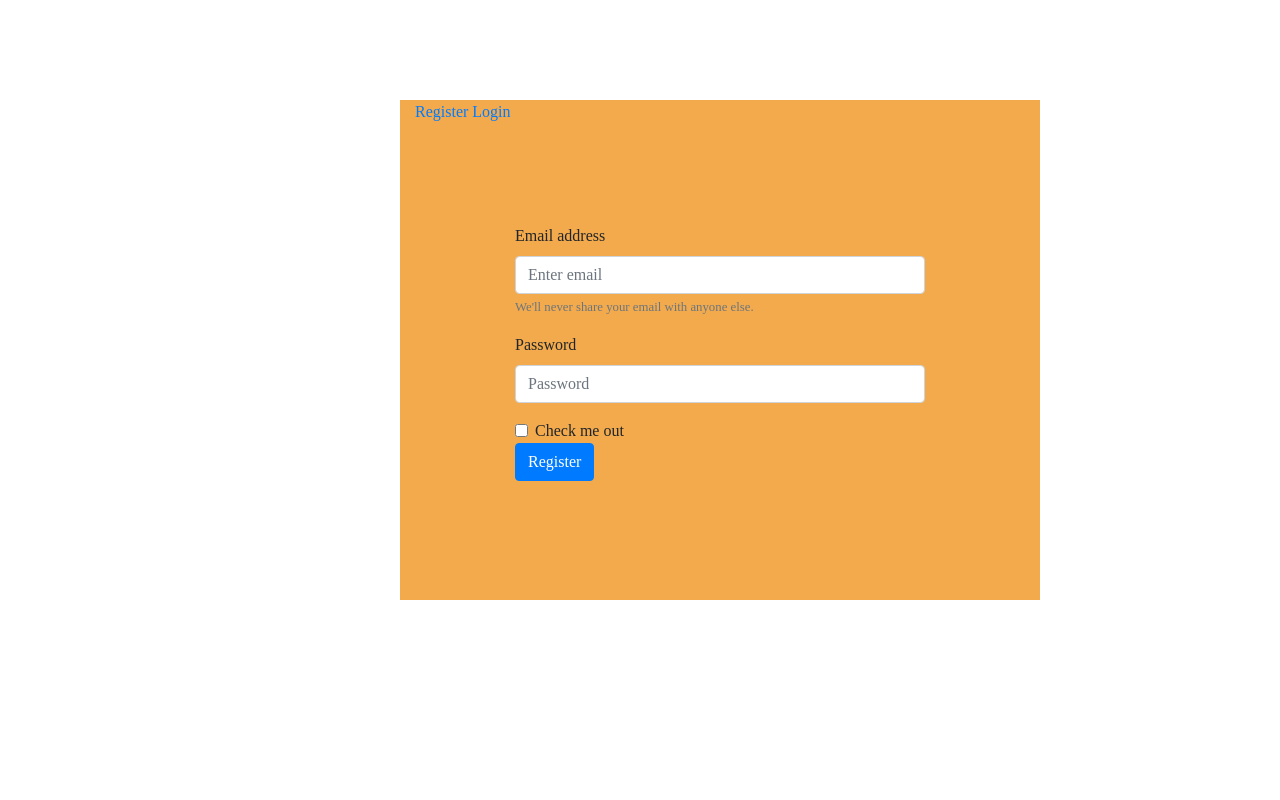
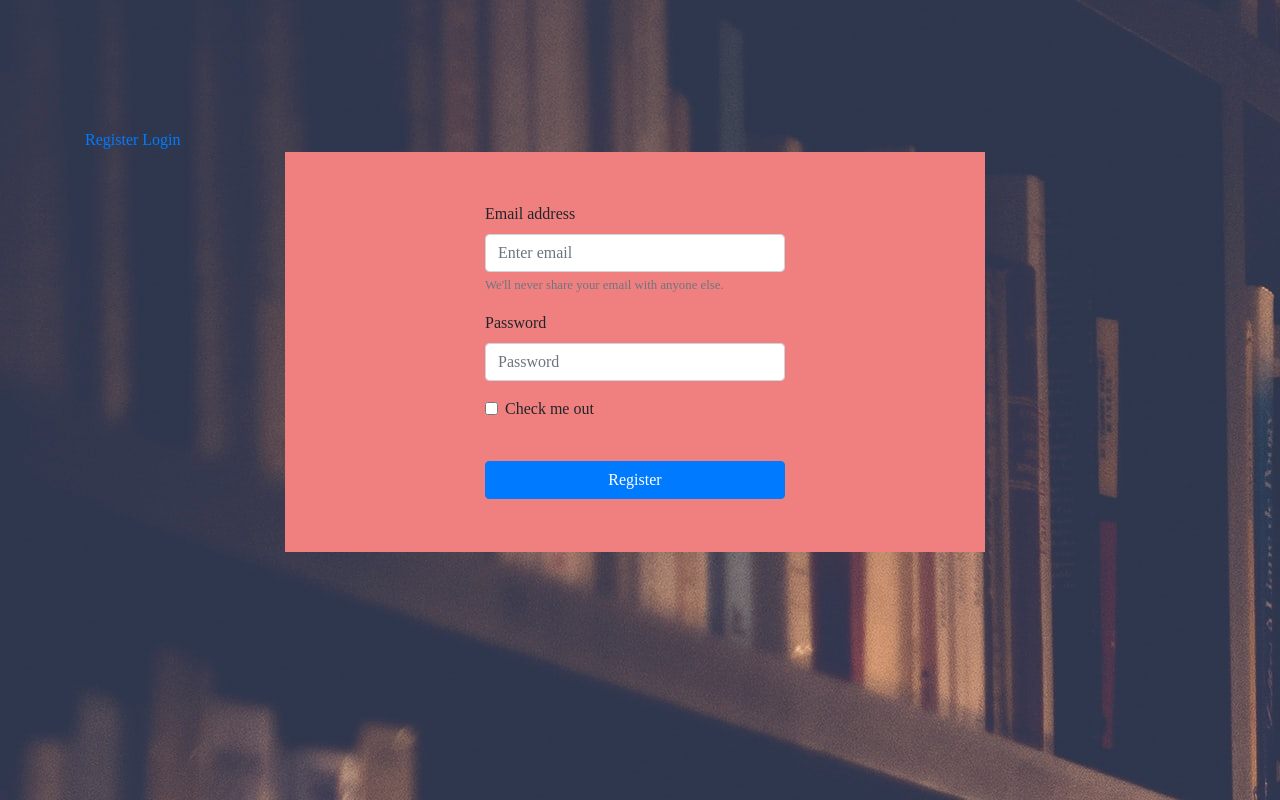
Before and after one commit to sundaramgupta/book-review, a Flask app: page / in a window 1280 px wide. Run offline with Flask 2, Linux system fonts and the light colour scheme; some libraries are stand-ins or nearby versions.

Commit message:
improved reg page

```diff
--- a/static/stylesheet.css
+++ b/static/stylesheet.css
@@ -1,24 +1,33 @@
+body{
+	background-image: url('back.jpg');
+}
+
 .container{
-	width:50%;
+	width:100%;
 	height:500px;
-	margin-left: 400px;
-	background-color: #F2AA4CFF;
-	position: fixed;
 	font-family: 'Baskervville';
-	margin-top: 100px;
+	margin-top: 10%;
 
 
 }
+.form{
+	background-color: #F08080;
+	width:700px;
+	height: 400px;
+	margin-left: 200px;
+	margin-right: 100px
+	border-radius:100px;
 
 
-.container menu{
-	float:left;
-	padding: 0 0px 0 0px;
-	box-shadow: 10px 10px;
-	font-size: 50px;
-	color: black;
 }
+.form-group,.form-check, .btn {
+	width:300px;
+	margin-left: 200px;
+}
+form{
+	padding-top:50px;
+}
+.btn{
+	margin-top: 40px;
 
-form{
-	margin: 100px;
 }
--- a/templates/layout.html
+++ b/templates/layout.html
@@ -12,6 +12,7 @@
                     <a href="{{ url_for('registration') }}">Register</a>
                     <a href="{{ url_for('login') }}">Login</a>
                 </div>
+                <div class="form">
                     <form>
                       <div class="form-group">
                         <label for="exampleInputEmail1">Email address</label>
@@ -29,6 +30,7 @@
                       <button type="submit" class="btn btn-primary">Register</button>
                     </form>
                 </div>
+            </div>
         </header>
         <body>
             {% block body %}
```
Also changed, not shown: static/back.jpg (added). Lines whose indentation alone changed are shown as unchanged.
